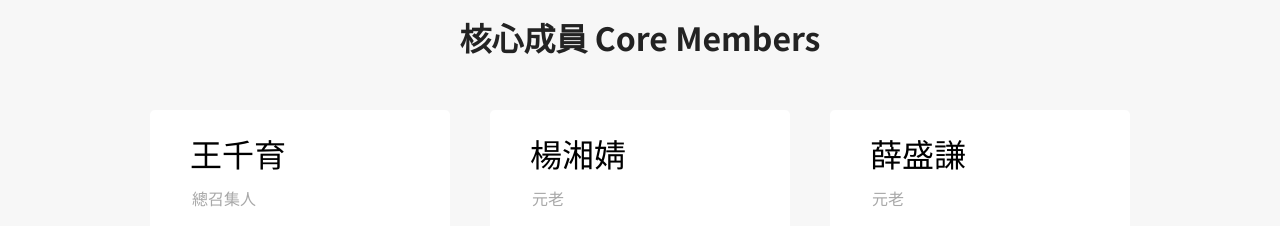
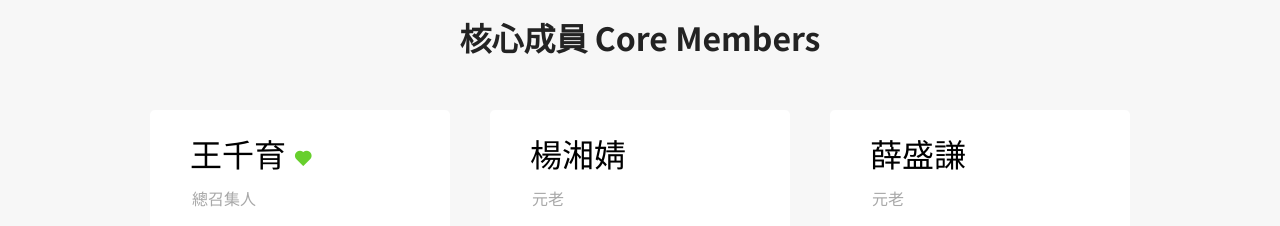
Before and after one commit to mingdaoplatform/official-page, a Vue app: page /#/ in a window 1280 px wide. Shown: the part 2000-2226 px from the top of the page. Built offline with nearby package versions, Linux system fonts and the light colour scheme.

Commit message:
feat: dada heart

```diff
--- a/src/components/members.vue
+++ b/src/components/members.vue
@@ -16,7 +16,7 @@ const list = reactive<Array<member>>(props.list);
     <div class="memberList">
       <div class="memberBlock" v-for="i in list">
         <div class="member">
-          <div class="name">{{ i.name }}</div>
+          <div class="name" v-html="i.name"></div>
           <div class="title">{{ i.title }}</div>
         </div>
       </div>
--- a/src/data/members.ts
+++ b/src/data/members.ts
@@ -5,7 +5,7 @@ export interface member {
 
 export const topMemberList: member[] = [
   {
-    name: "王千育",
+    name: "王千育 <i class='bx bxs-heart' style='color: #67cf2d; font-size: 20px'></i>",
     title: "總召集人",
   },
   {
```
